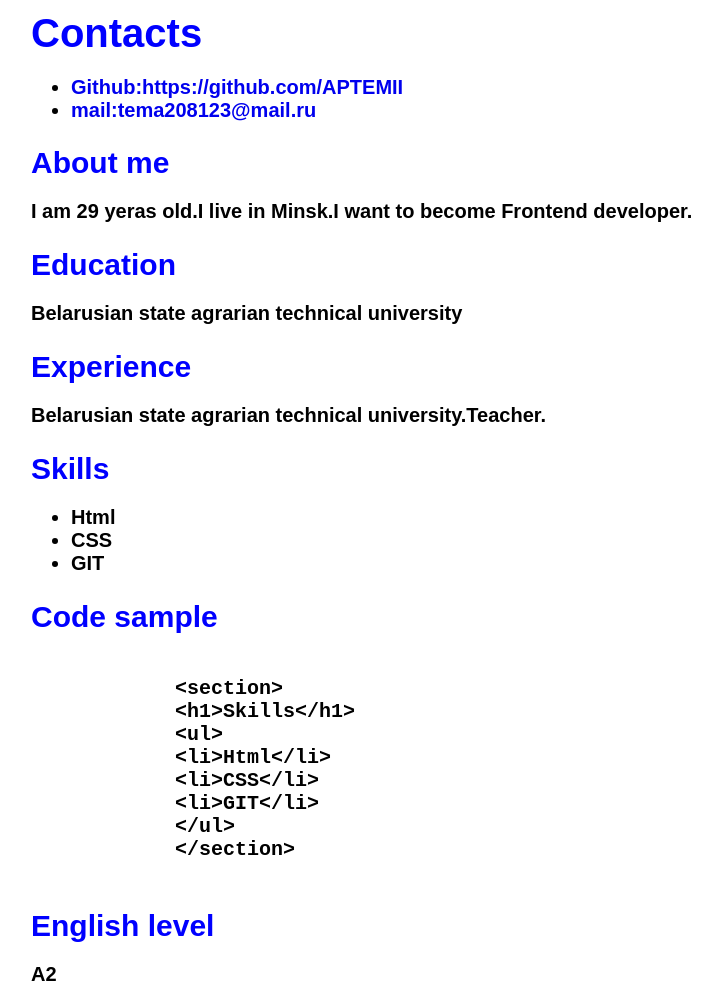
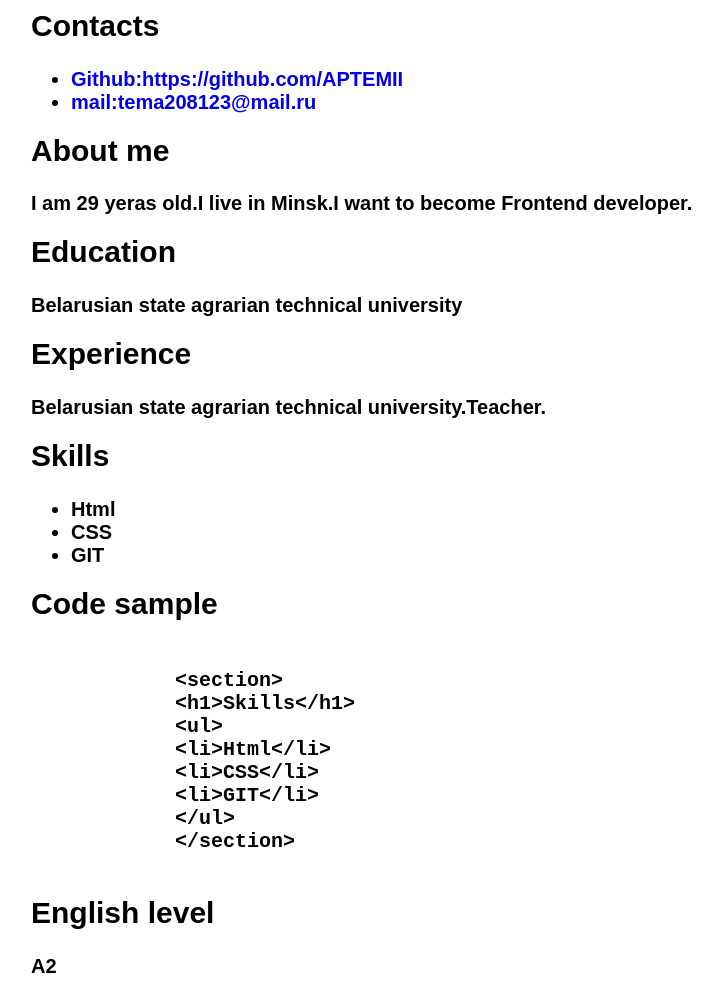
Before and after one commit to APTEMII/rsschool-cv, a plain HTML site: page index.html in a window 1280 px wide. Shown: the part 440-1429 px from the top of the page, without its empty margins (209-931 px from the left). Drawn offline with Linux system fonts and the light colour scheme.

Commit message:
fear:correct index

```diff
--- a/index.html
+++ b/index.html
@@ -22,7 +22,7 @@
       </header>
       <main>
         <div class="contacts">
-          <h1>Contacts</h1>
+          <h2>Contacts</h2>
           <ul>
             <li>
               <a href="https://github.com/APTEMII"
@@ -35,22 +35,22 @@
           </ul>
         </div>
         <article>
-          <h1>About me</h1>
+          <h2>About me</h2>
           <p>
             I am 29 yeras old.I live in Minsk.I want to become Frontend
             developer.
           </p>
         </article>
         <section>
-          <h1>Education</h1>
+          <h2>Education</h2>
           <p>Belarusian state agrarian technical university</p>
         </section>
         <section>
-          <h1>Experience</h1>
+          <h2>Experience</h2>
           <p>Belarusian state agrarian technical university.Teacher.</p>
         </section>
         <section>
-          <h1>Skills</h1>
+          <h2>Skills</h2>
           <ul>
             <li>Html</li>
             <li>CSS</li>
@@ -58,7 +58,7 @@
           </ul>
         </section>
         <section>
-          <h1>Code sample</h1>
+          <h2>Code sample</h2>
           <pre><code>
             &lt;section&gt;
             &lt;h1&gt;Skills&lt;/h1&gt;
@@ -71,7 +71,7 @@
          </code></pre>
         </section>
         <section>
-          <h1>English level</h1>
+          <h2>English level</h2>
           <p>A2</p>
         </section>
       </main>
@@ -83,7 +83,7 @@
             </a>
           </div>
           <div class="year">
-            <h1>2021</h1>
+            <h2>2021</h2>
           </div>
           <div class="git">
             <a href="https://github.com/APTEMII">Github</a>
```
Also changed, not shown: 1 other file.
